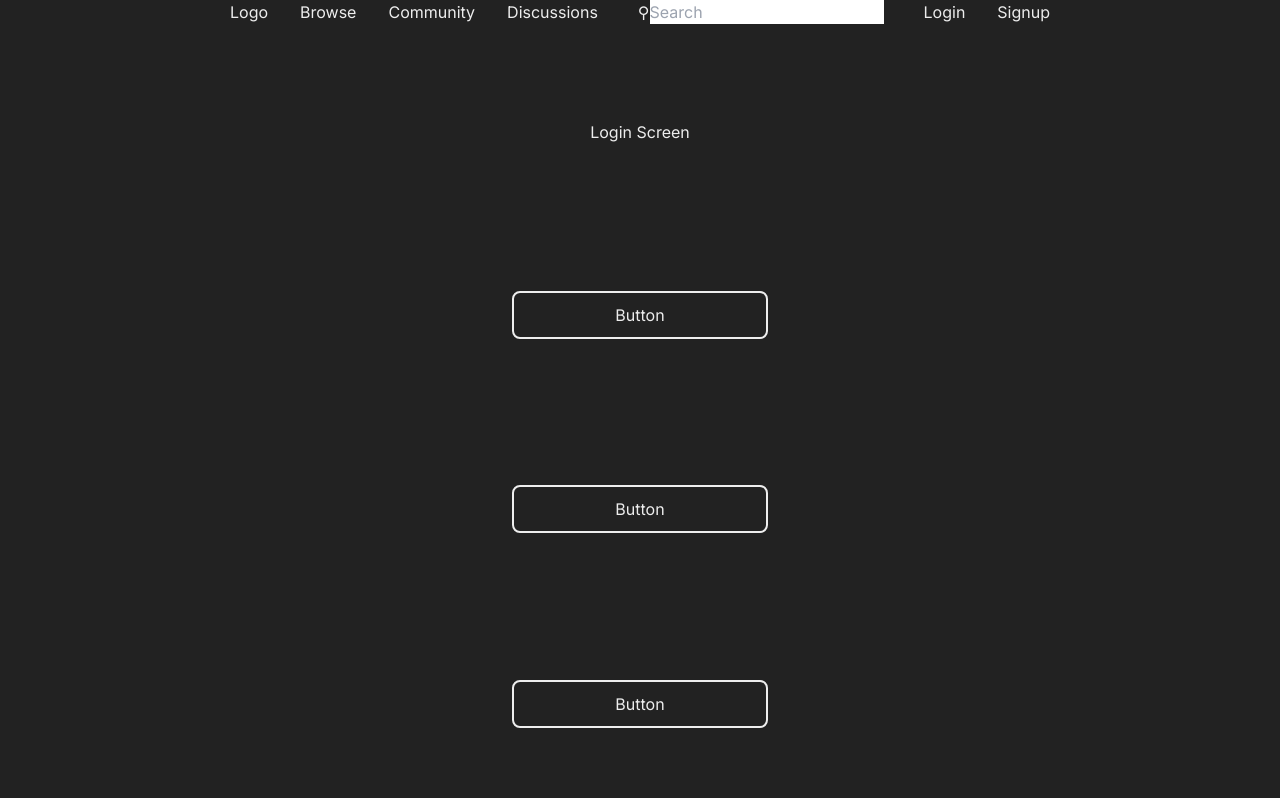
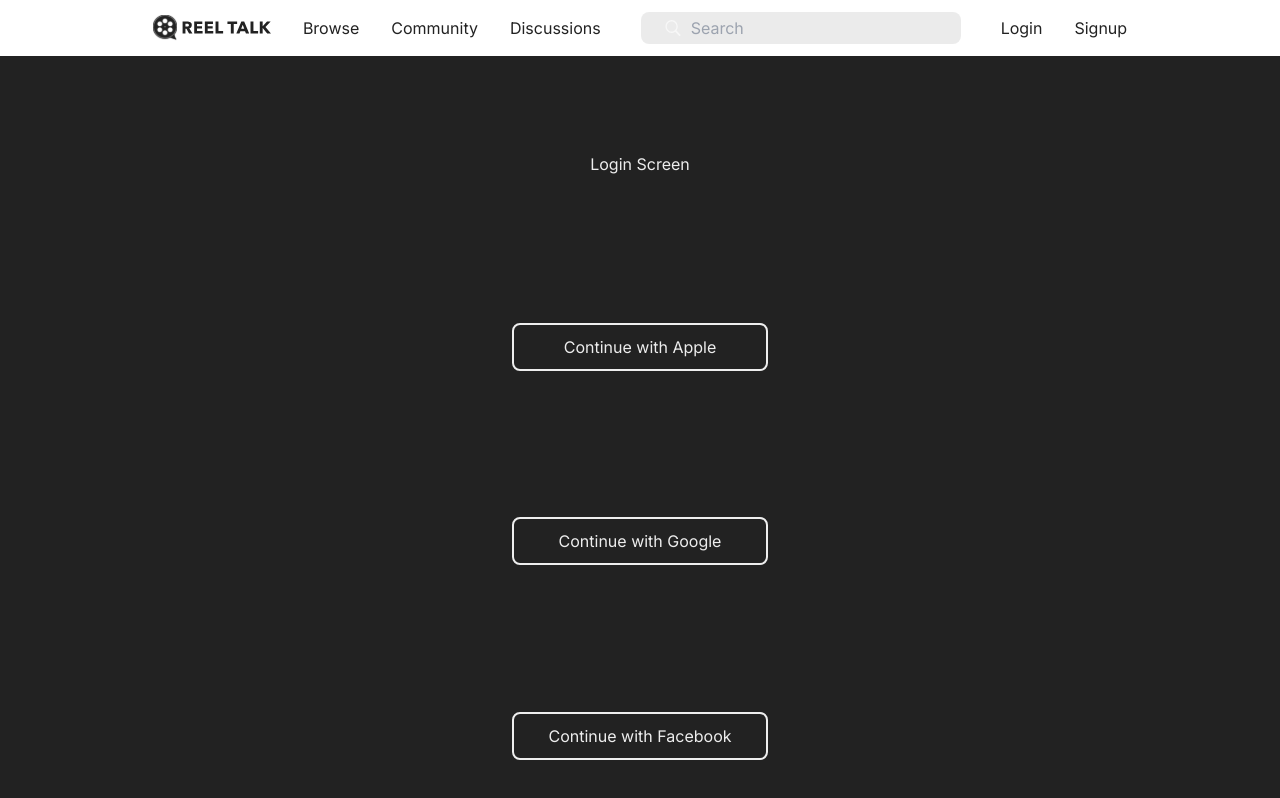
Before and after one commit to joseguera/reel-talk, a Next.js app: page / in a window 1280 px wide. Shown: the top 798 px of the page. Built offline with nearby package versions, Linux system fonts and the light colour scheme.

Commit message:
Styling NavBar components

```diff
--- a/src/app/components/FormButton.tsx
+++ b/src/app/components/FormButton.tsx
@@ -1,8 +1,12 @@
+type ButtonProps = {
+    children: string
+  }
 
-export default function FormButton() {
+
+export default function FormButton(props:ButtonProps) {
   return (
     <div>
-        <button className="w-64 h-12 p-2.5 rounded-lg border-2 border-[#FFFFFFEB] gap-2.5">Button</button>
+        <button className="w-64 h-12 p-2.5 rounded-lg border-2 border-[#FFFFFFEB] gap-2.5">{props.children}</button>
     </div>
   )
 }
--- a/src/app/components/Header.tsx
+++ b/src/app/components/NavBar.tsx
@@ -1,10 +1,12 @@
 import SearchBar from "./SearchBar";
+import Image from 'next/image';
+import logo from '../../images/logo.svg'
 
-export default function Header() {
+export default function NavBar() {
   return (
-    <div className="flex flex-row item-center justify-center gap-10">
+    <div className="h-14 flex flex-row items-center justify-center gap-10 bg-white text-[#222222] font-avenir">
       <nav className="flex flex-row items-center gap-8">
-        <h2>Logo</h2>
+        <Image src={logo} alt="logo" width={118} height={26} />
         <a href="#">Browse</a>
         <a href="#">Community</a>
         <a href="#">Discussions</a>
--- a/src/app/components/SearchBar.tsx
+++ b/src/app/components/SearchBar.tsx
@@ -1,10 +1,11 @@
 import Image from "next/image"
+import search from '../../images/Search Icon.svg'
 
 export default function SearchBar() {
     return (
-        <div className="flex flex-row items-center">
-            <h2>&#9906;</h2>
-            <input placeholder="Search" />
+        <div className="w-80 h-8 flex flex-row items-center gap-2.5 px-6 py-1.5 rounded-lg bg-[#00000014]">
+            <Image src={search} alt="loop icon" width={16} height={16} />
+            <input className="bg-transparent outline-none" placeholder="Search" />
         </div>
     )
 }
--- a/src/app/layout.tsx
+++ b/src/app/layout.tsx
@@ -1,5 +1,5 @@
 import type { Metadata } from 'next'
-import Header from '../app/components/Header'
+import Header from './components/NavBar'
 import { Inter } from 'next/font/google'
 import './globals.css'
 
--- a/src/app/page.tsx
+++ b/src/app/page.tsx
@@ -4,9 +4,15 @@ export default function Login() {
   return (
     <main className="flex min-h-screen flex-col items-center justify-between p-24">
       <h1>Login Screen</h1>
-      <FormButton buttonText={`Continue with Apple`} />
-      <FormButton buttonText='Continue with Google' />
-      <FormButton buttonText='Continue with Facebook' />
+      <FormButton>
+        Continue with Apple
+      </FormButton>
+      <FormButton>
+        Continue with Google
+      </FormButton>
+      <FormButton>
+        Continue with Facebook
+      </FormButton>
     </main>
   );
 }
--- a/tailwind.config.ts
+++ b/tailwind.config.ts
@@ -8,10 +8,8 @@ const config: Config = {
   ],
   theme: {
     extend: {
-      backgroundImage: {
-        'gradient-radial': 'radial-gradient(var(--tw-gradient-stops))',
-        'gradient-conic':
-          'conic-gradient(from 180deg at 50% 50%, var(--tw-gradient-stops))',
+      fontFamily: {
+        'prompt': ['prompt', 'sans-serif']
       },
     },
   },
```
Also changed, not shown: src/images/Search Icon.svg (added), src/images/logo.svg (added).
